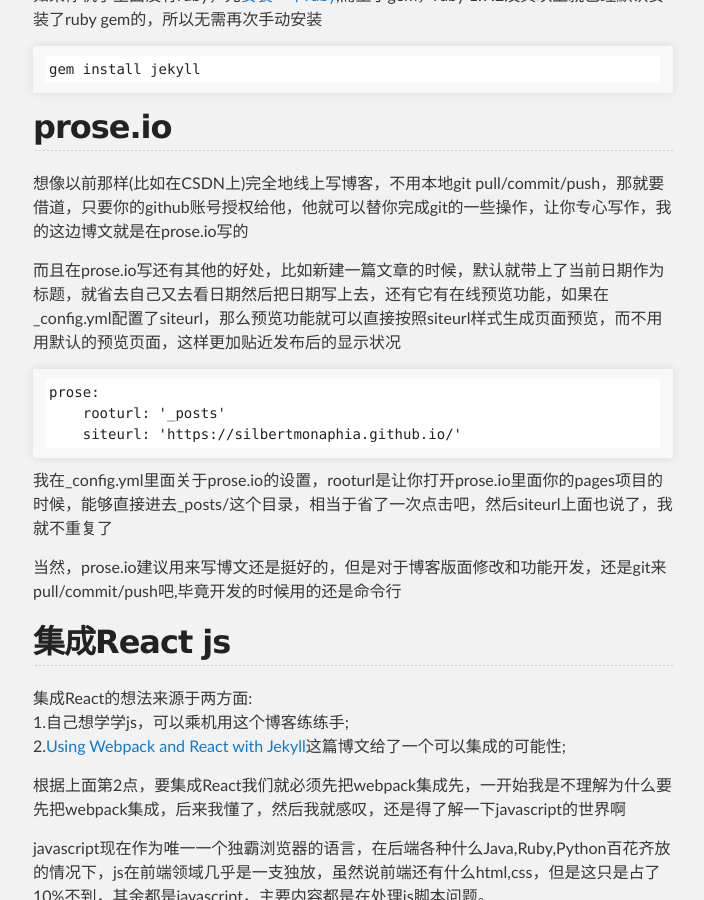
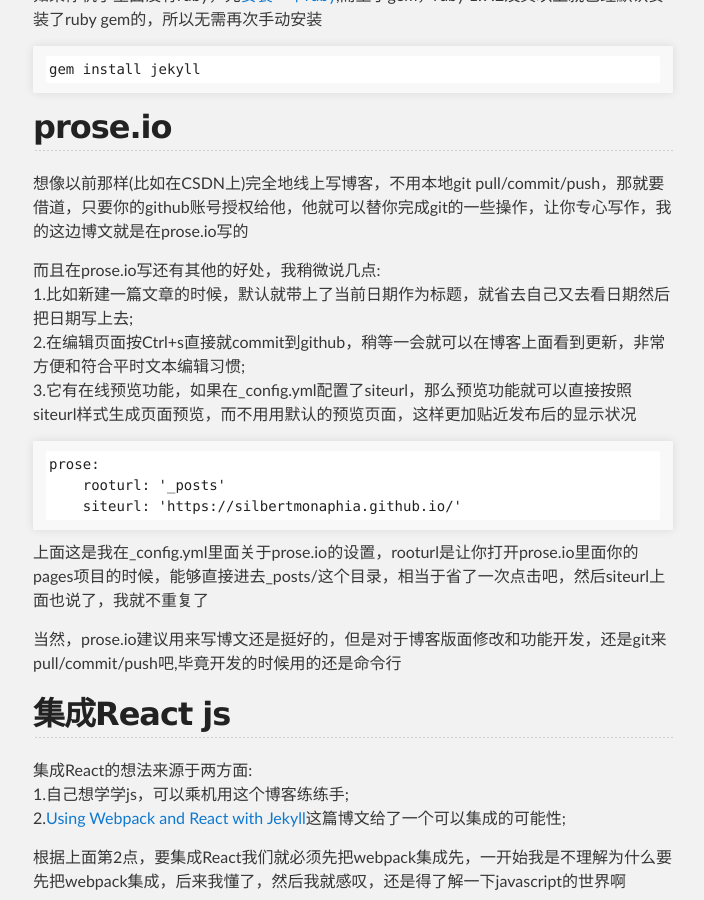
Before and after one commit to silbertmonaphia/silbertmonaphia.github.io, a Jekyll site: the page built from _posts/2018-01-02-关于这个博客.md, in a window 1280 px wide and 900 px high, scrolled down 3164 px. Shown: the whole window, without its empty margins (287-991 px from the left). Built offline with Jekyll 4.4.1, drawn with Linux system fonts in a browser that asks for light colours; our own code applies the rules of GitHub Pages for plain Markdown files; the repository's description, which GitHub fills in, is left out.

Commit message:
Update 2018-01-02-关于这个博客.md

````diff
--- a/_posts/2018-01-02-关于这个博客.md
+++ b/_posts/2018-01-02-关于这个博客.md
@@ -94,14 +94,16 @@
 ## prose.io
 想像以前那样(比如在CSDN上)完全地线上写博客，不用本地git pull/commit/push，那就要借道<prose.io>，只要你的github账号授权给他，他就可以替你完成git的一些操作，让你专心写作，我的这边博文就是在prose.io写的
 
-而且在prose.io写还有其他的好处，比如新建一篇文章的时候，默认就带上了当前日期作为标题，就省去自己又去看日期然后把日期写上去，还有它有在线预览功能，如果在_config.yml配置了siteurl，那么预览功能就可以直接按照siteurl样式生成页面预览，而不用用默认的预览页面，这样更加贴近发布后的显示状况
-
+而且在prose.io写还有其他的好处，我稍微说几点:
+1.比如新建一篇文章的时候，默认就带上了当前日期作为标题，就省去自己又去看日期然后把日期写上去;
+2.在编辑页面按Ctrl+s直接就commit到github，稍等一会就可以在博客上面看到更新，非常方便和符合平时文本编辑习惯;
+3.它有在线预览功能，如果在_config.yml配置了siteurl，那么预览功能就可以直接按照siteurl样式生成页面预览，而不用用默认的预览页面，这样更加贴近发布后的显示状况
 ```
 prose:
     rooturl: '_posts'
     siteurl: 'https://silbertmonaphia.github.io/'
 ```
-我在_config.yml里面关于prose.io的设置，rooturl是让你打开prose.io里面你的pages项目的时候，能够直接进去_posts/这个目录，相当于省了一次点击吧，然后siteurl上面也说了，我就不重复了
+上面这是我在_config.yml里面关于prose.io的设置，rooturl是让你打开prose.io里面你的pages项目的时候，能够直接进去_posts/这个目录，相当于省了一次点击吧，然后siteurl上面也说了，我就不重复了
 
 当然，prose.io建议用来写博文还是挺好的，但是对于博客版面修改和功能开发，还是git来pull/commit/push吧,毕竟开发的时候用的还是命令行
 
````
